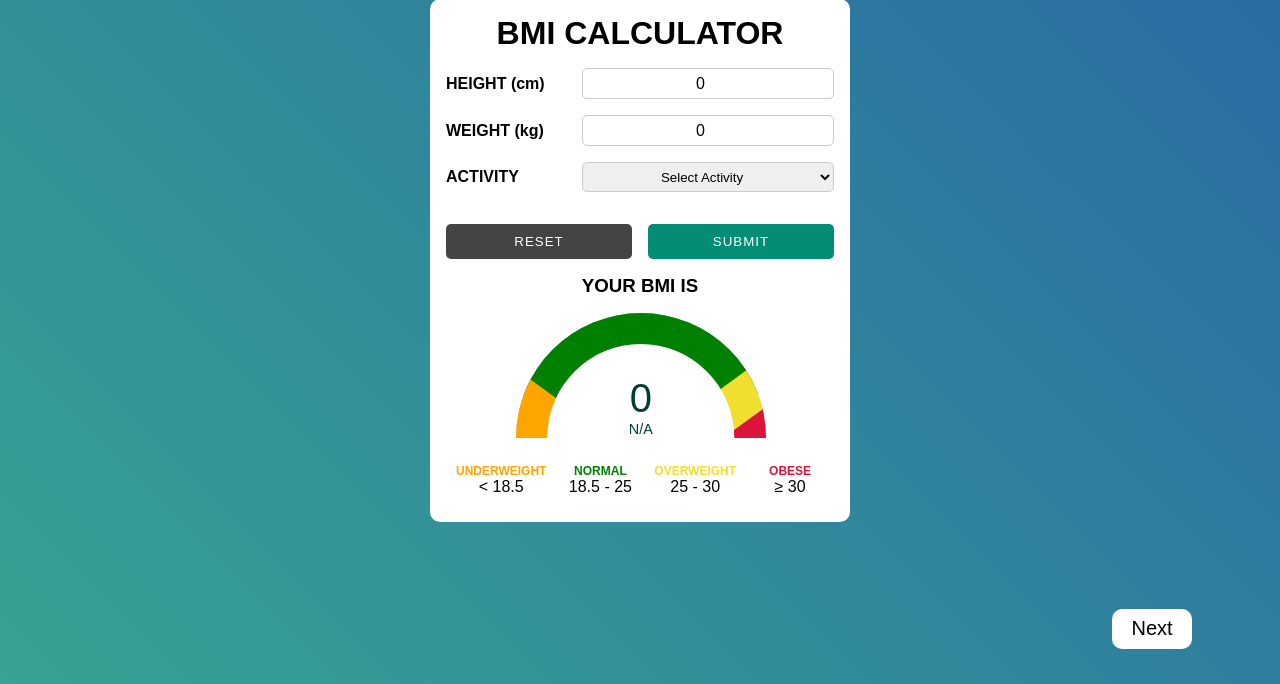
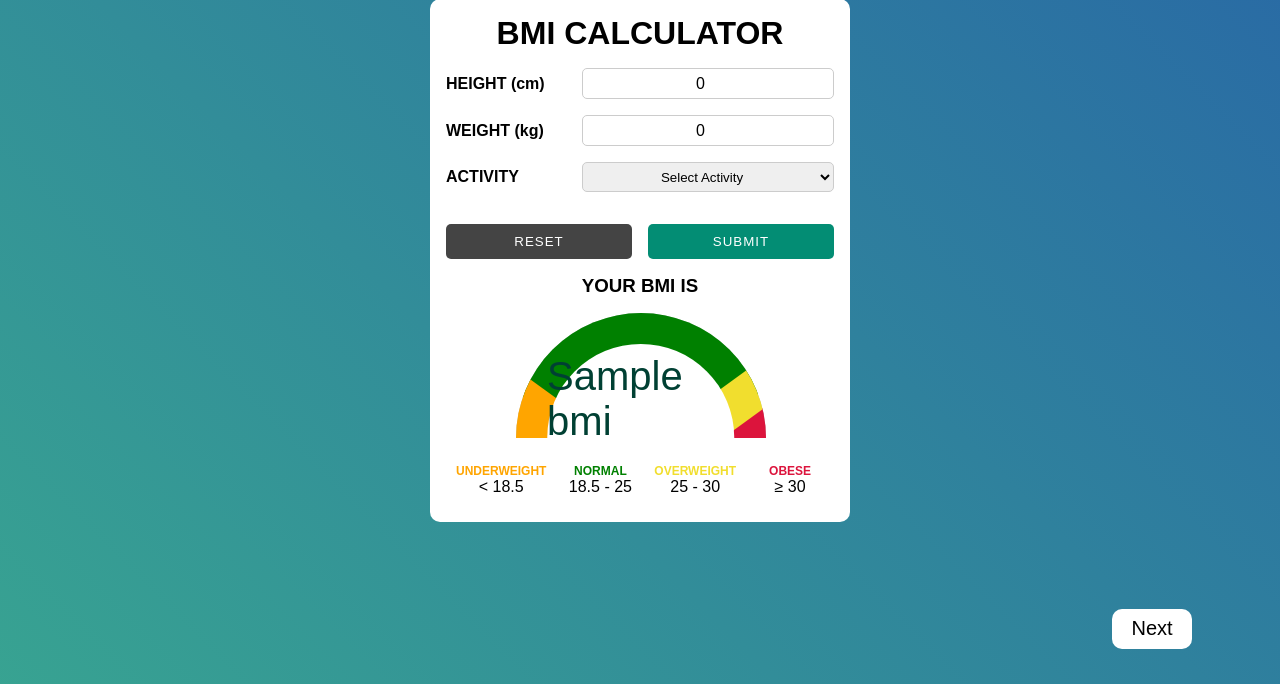
Before and after one commit to RiHuuang/LifeWell, a Flask app: template templates/calculate.html in a window 1280 px wide. Shown: the part 70-754 px from the top of the page. Run offline with Flask 3, Linux system fonts and the light colour scheme; the template is opened without the code that fills it: most values are stand-ins (such as "Sample title", 1, 10 or a date in 2020).

Commit message:
benerin bmi

```diff
--- a/app.py
+++ b/app.py
@@ -9,15 +9,49 @@ this_config = Config()
 
 app.secret_key= 'kelazz'
 
+def interpretBMI(bmi):
+    if(bmi < 18.5):
+        return "UNDERWEIGHT"
+    elif(bmi < 25):
+        return "HEALTHY"
+    elif(bmi < 30):
+        return "OVERWEIGHT"
+    else:
+        return "OBESE"
+
+
+
+def calculate_bmi(height, weight):
+
+    try:
+        height_cm = float(height)
+        weight_kg = float(weight)
+
+        if height_cm <= 0 or weight_kg <= 0:
+            return "Invalid input. Height and weight must be positive numbers."
+
+        bmi = weight_kg / ((height_cm / 100) ** 2)
+        return str(bmi)
+    except ValueError:
+        return "Invalid input. Height and weight must be numeric values."
+
 
 def calculate_bmr(gender,weight, height, age):
-    if gender == "male":
-        bmr = 88.362 + (13.397 * weight) + (4.799 * height) - (5.677 * age)
-    elif gender == "female":
-        bmr = 447.593 + (9.247 * weight) + (3.098 * height) - (4.330 * age)
-    else:
-        raise ValueError("Gender must be 'male' or 'female'")
-    return bmr
+    try:
+        weight = float(weight)
+        height = float(height)
+        age = float(age)
+
+        if gender == "male":
+            bmr = 88.362 + (13.397 * weight) + (4.799 * height) - (5.677 * age)
+        elif gender == "female":
+            bmr = 447.593 + (9.247 * weight) + (3.098 * height) - (4.330 * age)
+        else:
+            raise ValueError("Gender must be 'male' or 'female'")
+
+        return bmr
+    except ValueError:
+        raise ValueError("Weight, height, and age must be numeric values")
 
 
 def calculate_daily_calories(bmr, activity_level):
@@ -25,6 +59,7 @@ def calculate_daily_calories(bmr, activity_level):
         "sedentary": 1.2,
         "lightly_active": 1.375,
         "moderately_active": 1.55,
+        "active" : 1.65 ,
         "very_active": 1.725,
         "super_active": 1.9
     }
@@ -63,23 +98,68 @@ def main_routes():
     #     return redirect(url_for('loading'))
     return render_template('home.html')
 
+@app.route('/loading')
+def loading():
+    return render_template('loading.html')
+
 @app.route("/profile")
 def profile():
     # return render_template('profile.html')
     pass
 
 
-@app.route('/calculate')
+@app.route('/calculate', methods=['POST','GET'])
 def calculate():
-    return render_template('calculate.html')
+    print("Requests method",request.method)
 
-@app.route('/loading')
-def loading():
-    return render_template('loading.html')
+    # if request.method == 'POST':
+    #     height = float(request.form['input_tinggi'])
+    #     weight = float(request.form['input_berat'])
+    #     activity_level = request.form['activity']
+    #     gender = "male"
+    #     age = int(19)
+
+    #     print(height,weight,activity_level)
+
+    #     bmi = calculate_bmi(height, weight)
+    #     bmi_category = interpretBMI(bmi)
+
+    #     bmr = calculate_bmr(gender, weight, height, age)
+
+    #     daily_calories = calculate_daily_calories(bmr, activity_level)
+
+    #     return redirect(url_for('daily_meals', bmi=bmi, bmi_category=bmi_category, daily_calories=daily_calories))
+
+    # return render_template('calculate.html', bmi=None, bmi_category=None, daily_calories=None)
+    if request.method == 'POST':
+        print('jalan')
+        gender = "male"
+        age = 19
+        height = request.form.get('input_tinggi')
+        weight = request.form.get('input_berat')
+        activity = request.form.get('activity')
+
+        print("ini request form ", height, weight, activity)
+
+        bmi = float("{:.2f}".format(float(calculate_bmi(height, weight))))
+        desc = interpretBMI(bmi)
+
+        bmr = calculate_bmr(gender, weight, height, age)
+
+        print("bmi desc bmr",bmi,desc,bmr)
+        check = True
+        if height == '' or not height:
+            check = False
+
+        if check == False :
+            redirect(url_for('calculate'))
+
+        return render_template('calculate.html', bmi=bmi, desc=desc)
+
+    return render_template('calculate.html', bmi = 0, desc = 'N/A')
 
 @app.route('/daily_meals', methods=['POST', 'GET'])
 def daily_meals():
-
     if request.method == 'POST':
         print('jalan')
         timeFrame = request.form.getlist('timeFrame')
@@ -123,10 +203,11 @@ def get_meal():
 def summary():
     return render_template('summary.html')
 
-@app.route('/temp')
-def temp():
-    page = url_for('main_routes')
-    return f'<a href="{page}">AAAA</a>'
+# @app.route('/temp')
+# def temp():
+#     page = url_for('main_routes')
+#     return f'<a href="{page}">AAAA</a>'
+
 if __name__ == '__main__':
     app.run(debug=True, port=8800)
 
--- a/static/js/script.js
+++ b/static/js/script.js
@@ -1,59 +1,25 @@
 const bmiText = document.getElementById('bmi');
 const descText = document.getElementById('desc');
-const form = document.querySelector('form');
 const weightInput = document.getElementById('weight');
 const heightInput = document.getElementById('height');
 
 form.addEventListener('submit', onFormSubmit);
 form.addEventListener('reset', onFormReset);
 
-weightInput.addEventListener('focus', function(){
-    if(this.value == '0'){
+weightInput.addEventListener('focus', function () {
+    if (this.value == '0') {
         this.value = '';
     }
 });
 
-heightInput.addEventListener('focus', function(){
-    if(this.value == '0'){
+heightInput.addEventListener('focus', function () {
+    if (this.value == '0') {
         this.value = '';
     }
 });
 
-function onFormReset(){
+function onFormReset() {
     bmiText.textContent = 0;
     bmiText.className = "";
     descText.textContent = "N/A";
 }
-
-function onFormSubmit(e){
-    e.preventDefault();
-
-    const weight = parseFloat(form.weight.value);
-    const height = parseFloat(form.height.value);
-
-    if(isNaN(weight) || isNaN(height) || weight <= 0 || height <= 0){
-        alert("Please enter a valid weight and height");
-        return;
-    }
-
-    const heightInMeters = height/100;
-    const bmi = weight/Math.pow(heightInMeters, 2);
-    const desc = interpretBMI(bmi);
-
-    bmiText.textContent = bmi.toFixed(2);
-    // var desc = interpretBMI(bmi);
-    bmiText.className = desc;
-    descText.innerHTML = `You are <strong>${desc}</strong>`;
-    }
-
-    function interpretBMI(bmi){
-        if(bmi < 18.5){
-            return "UNDERWEIGHT";
-        }else if(bmi < 25){
-            return "HEALTHY";
-        }else if(bmi < 30){
-            return "OVERWEIGHT";
-        }else{
-            return "OBESE"
-        }
-    }
--- a/templates/calculate.html
+++ b/templates/calculate.html
@@ -14,7 +14,7 @@
             <div class="container">
                 <h1>BMI CALCULATOR</h1>
 
-                <form class="calculator">
+                <form class="calculator", method="POST">
 
                     <div>
                         <label for="height">HEIGHT (cm)</label>
@@ -32,10 +32,10 @@
                             <option value = "BMR" name = "BMR"> Basal Metabolic Rate (BMR)</option>
                             <option value = "sedentary" name = "sedentary"> Sedentary: little or no exercise</option>
                             <option value = "lightly_active" name = "lightly_active"> Light: exercise 1-3 times/week</option>
-                            <option value = "moderate" name = "moderately_active"> Moderate: exercise 4-5 times/week</option>
+                            <option value = "moderately_active" name = "moderately_active"> Moderate: exercise 4-5 times/week</option>
                             <option value = "active" name = "active"> Active: daily exercise or intense exercise 3-4 times/week</option>
-                            <option value = "very" name = "very_active"> Very Active: intense exercise 6-7 times/week</option>
-                            <option value = "extra" name = "super_active"> Extra Active: very intense exercise daily, or physical job</option>
+                            <option value = "very_active" name = "very_active"> Very Active: intense exercise 6-7 times/week</option>
+                            <option value = "super_active" name = "super_active"> Extra Active: very intense exercise daily, or physical job</option>
                         </select>
                     </div>
 
@@ -59,8 +59,8 @@
                     <div class="gauge__fill3"></div>
                     <div class="gauge__fill4"></div>
                     <div class="gauge__cover">
-                        <p id ="bmi" name="hasil_bmi">0</p>
-                        <p id="desc">N/A</p>
+                        <p id ="bmi" name="hasil_bmi">{{ bmi }}</p>
+                        <p id="desc">{{desc}}</p>
                     </div>
                 </div>
 
```
